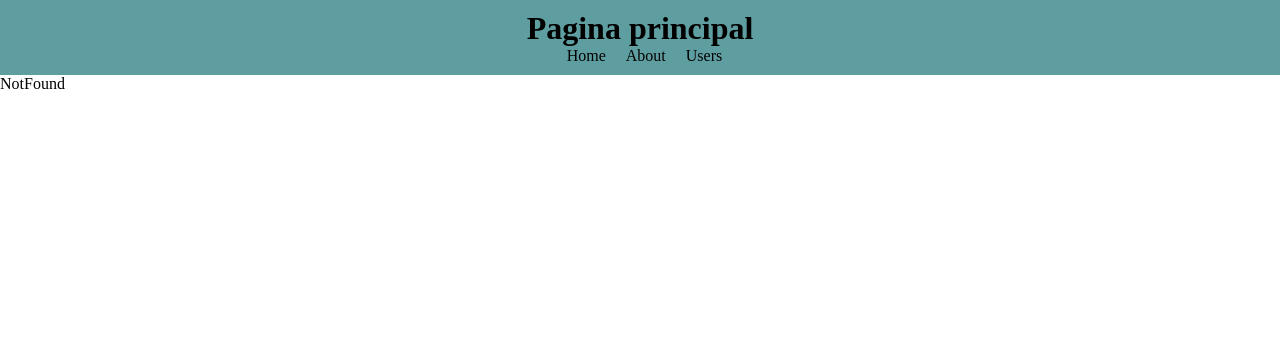
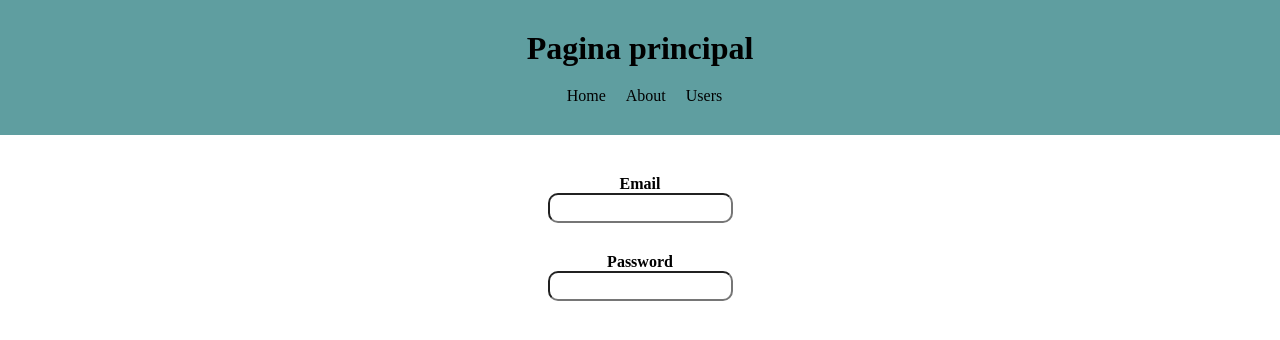
Before and after one commit to ju4n-avendanoa/Routes, a React (Vite) app: page /login in a window 1280 px wide. Shown: the top 340 px of the page. Built offline with nearby package versions, Linux system fonts and the light colour scheme.

Commit message:
adding some features to practice

```diff
--- a/src/App.jsx
+++ b/src/App.jsx
@@ -1,10 +1,12 @@
 import { Route, Routes } from "react-router-dom";
-import "./App.css";
+import "./styles/App.css";
 import HomePage from "./pages/HomePage";
 import AboutPage from "./pages/AboutPage";
 import NotFound from "./pages/NotFound";
 import NavBar from "./components/NavBar";
 import UserPage from "./pages/UserPage";
+import LoginPage from "./pages/LoginPage";
+import RegisterPage from "./pages/RegisterPage";
 
 function App() {
   return (
@@ -12,12 +14,17 @@ function App() {
       <header>
         <NavBar />
       </header>
+      <main>
         <Routes>
           <Route path="/" element={<HomePage />} />
           <Route path="/about" element={<AboutPage />} />
+          <Route path="/user" element={<UserPage />} />
           <Route path="/user/:id" element={<UserPage />} />
+          <Route path="/login" element={<LoginPage />} />
+          <Route path="/register" element={<RegisterPage />} />
           <Route path="*" element={<NotFound />} />
         </Routes>
+      </main>
     </>
   );
 }
--- a/src/components/NavBar.jsx
+++ b/src/components/NavBar.jsx
@@ -25,7 +25,7 @@ export default function NavBar() {
           <li>
             <NavLink
               className={({ isActive }) => (isActive ? "active" : "")}
-              to={"/users"}
+              to={"/user"}
             >
               Users
             </NavLink>
--- /dev/null
+++ b/src/components/UserForm.jsx
@@ -0,0 +1,37 @@
+import { useState } from "react";
+import "../styles/Form.css";
+
+function UserForm() {
+  const [email, setEmail] = useState();
+  const [password, setPassword] = useState();
+
+  const handleEmailChange = ({ target }) => {
+    setEmail(target.value);
+  };
+
+  const handlePasswordChange = ({ target }) => {
+    setPassword(target.value);
+  };
+  return (
+    <div className="form">
+      <form action="">
+        <label htmlFor="email">Email</label>
+        <input
+          value={email}
+          onChange={handleEmailChange}
+          type="email"
+          id="email"
+        />
+        <label htmlFor="password">Password</label>
+        <input
+          value={password}
+          onChange={handlePasswordChange}
+          type="password"
+          id="password"
+        />
+      </form>
+    </div>
+  );
+}
+
+export default UserForm;
--- /dev/null
+++ b/src/pages/LoginPage.jsx
@@ -0,0 +1,7 @@
+import UserForm from "../components/UserForm";
+
+function LoginPage() {
+  return <UserForm />;
+}
+
+export default LoginPage;
--- /dev/null
+++ b/src/pages/RegisterPage.jsx
@@ -0,0 +1,7 @@
+import UserForm from "../components/UserForm";
+
+function RegisterPage() {
+  return <UserForm />;
+}
+
+export default RegisterPage;
--- a/src/pages/UserPage.jsx
+++ b/src/pages/UserPage.jsx
@@ -1,7 +1,14 @@
-import { useParams } from "react-router-dom";
+import { Link } from "react-router-dom";
 
 export default function UserPage() {
-  const { id } = useParams();
-
-  return <div>UserPage with id #{id}</div>;
+  return (
+    <div>
+      <h2>
+        <Link to={"/login"}>Login</Link>
+      </h2>
+      <h2>
+        <Link to={"/register"}>Register</Link>
+      </h2>
+    </div>
+  );
 }
--- a/src/App.css
+++ b/src/styles/App.css
@@ -3,7 +3,7 @@ header {
   justify-content: space-around;
   align-items: center;
   background-color: cadetblue;
-  padding: 10px;
+  padding: 30px;
 }
 
 nav ul {
@@ -11,6 +11,7 @@ nav ul {
   gap: 20px;
   list-style: none;
   user-select: none;
+  margin-top: 20px;
 }
 
 nav ul li a {
@@ -23,3 +24,9 @@ nav ul li a {
   font-weight: bold;
   pointer-events: none;
 }
+
+main h1 {
+  color: cadetblue;
+  text-align: center;
+  padding: 20px;
+}
--- /dev/null
+++ b/src/styles/Form.css
@@ -0,0 +1,20 @@
+form {
+  display: flex;
+  flex-direction: column;
+  align-items: center;
+  margin: 40px;
+}
+
+form input {
+  max-width: 40vw;
+  height: 30px;
+  border-radius: 10px;
+}
+
+label {
+  font-weight: bold;
+}
+
+#email {
+  margin-bottom: 30px;
+}
```
Lines whose indentation alone changed are shown as unchanged.
